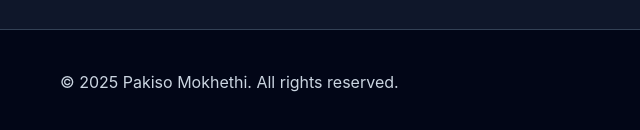
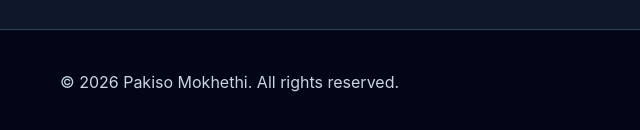
Before and after one commit to peekaycooding/pakiso-mokhethi-portfolio, a plain HTML site: page index.html in a window 1280 px wide. Shown: the part 904-1034 px from the top of the page, 0-640 px from the left. Drawn offline with Linux system fonts and the light colour scheme.

Commit message:
Update copyright year in index.html
Updated copyright year in footer from 2025 to 2026.

```diff
--- a/index.html
+++ b/index.html
@@ -72,7 +72,7 @@
 
     <footer class="footer">
         <div class="container">
-            <p>&copy; 2025 Pakiso Mokhethi. All rights reserved.</p>
+            <p>&copy; 2026 Pakiso Mokhethi. All rights reserved.</p>
             <div class="social-links">
                 <a href="https://github.com/peekaycooding" target="_blank">GitHub</a>
                 <a href="https://linkedin.com/in/pakiso-mokhethi" target="_blank">LinkedIn</a>
```
